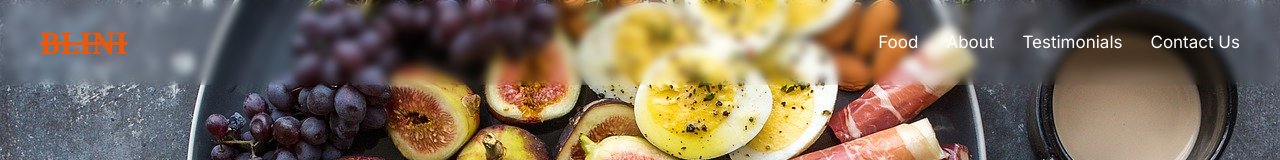
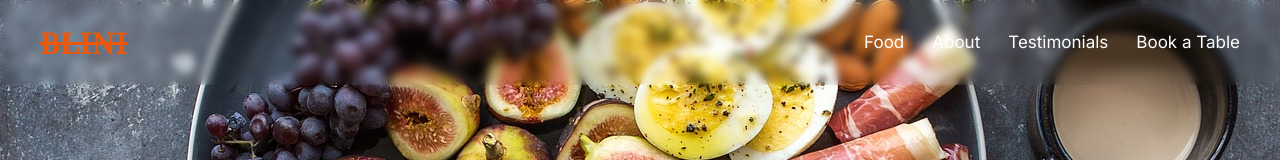
Before and after one commit to XtremeThaqi/Restaurant-App, a Next.js app: page / in a window 1280 px wide. Shown: the top 160 px of the page. Built offline with nearby package versions, Linux system fonts and the light colour scheme.

Commit message:
fixed grid in contact and added book a table in nav

```diff
--- a/src/app/components/Contact.jsx
+++ b/src/app/components/Contact.jsx
@@ -23,7 +23,7 @@ export default function Contact() {
                  initial={{ opacity: 0, x: -50 }}
                  whileInView={{ opacity: 1, x: 0 }}
                  transition={{ duration: 1, delay: 0.2 }}
-                 className="flex flex-col gap-5 ml-32 max-lg:ml-0">
+                 className="flex flex-col gap-5 ml-32 max-[1100px]:ml-0">
                     <div className="flex items-center gap-2">
                         <IoLocationSharp className="text-orange-600 text-[20px]" />
                         <h2 className="text-orange-600 text-[18px]">Kosovo, Lipjan</h2>
@@ -61,9 +61,9 @@ export default function Contact() {
                      initial={{ opacity: 0, x: -50 }}
                      whileInView={{ opacity: 1, x: 0 }}
                      transition={{ duration: 1, delay: 0.2 }}
-                     className="grid grid-cols-2 mt-5 gap-5">
+                     className="grid grid-cols-2 mt-5 gap-5 max-sm:grid-cols-1">
                         <input type="tel" inputMode="tel" placeholder="123-456-789" className="p-3 bg-transparent outline-none text-orange-600 rounded-sm border border-orange-600 focus:border-2 placeholder:text-orange-600" required/>
-                        <input type="text" inputMode="numeric" placeholder="How many?" className="mt-[1px] bg-transparent border border-orange-600 text-orange-600 outline-none p-3 placeholder:text-orange-600 overflow-hidden resize-none rounded-sm focus:border-2" />
+                        <input type="text" inputMode="numeric" placeholder="How many people?" className="mt-[1px] bg-transparent border border-orange-600 text-orange-600 outline-none p-3 placeholder:text-orange-600 overflow-hidden resize-none rounded-sm focus:border-2" />
                     </motion.div>
                     <motion.button
                      initial={{ opacity: 0, x: -50 }}
--- a/src/app/components/Navbar.jsx
+++ b/src/app/components/Navbar.jsx
@@ -6,15 +6,18 @@ import { FaBars, FaTimes } from "react-icons/fa";
 export default function Navbar() {
     const [mobileMenu, setMobileMenu] = useState(false)
 
+    // toggle menu for navigation bars
     const toggle = () => {
         setMobileMenu(!mobileMenu)
     }
 
+    // navigation data
     const navData = [
         { id: 1, name: "Food", href: "#food"},
         { id: 2, name: "About", href: "#about"},
         { id: 3, name: "Testimonials", href: "#testimonials"},
-        { id: 4, name: "Contact Us", href: "#contact"},
+        // { id: 4, name: "Contact Us", href: "#contact"},
+        { id: 4, name: "Book a Table", href: "#contact"}
     ]
 
     return (
```
